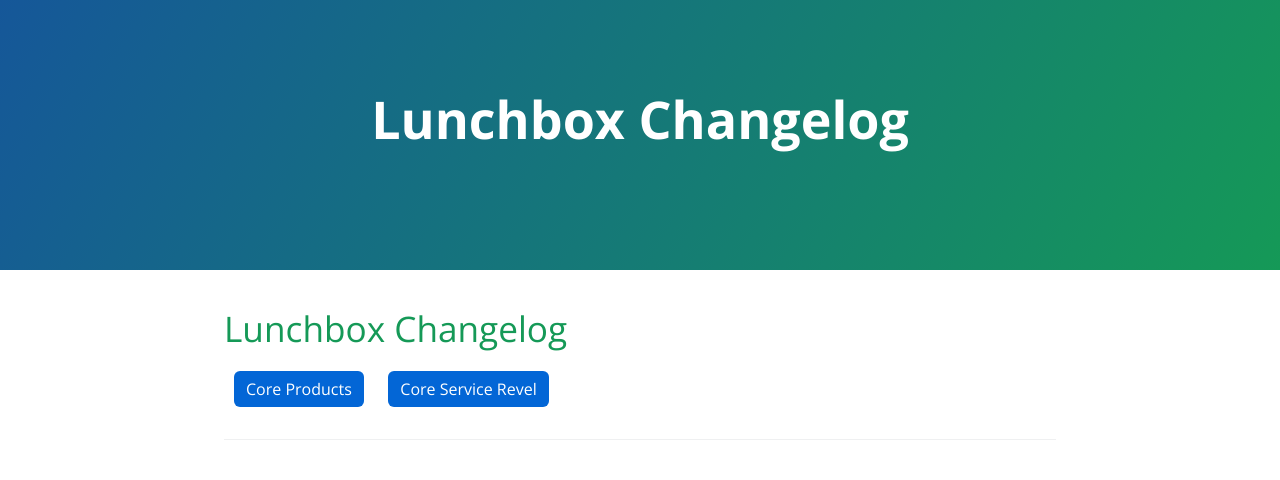
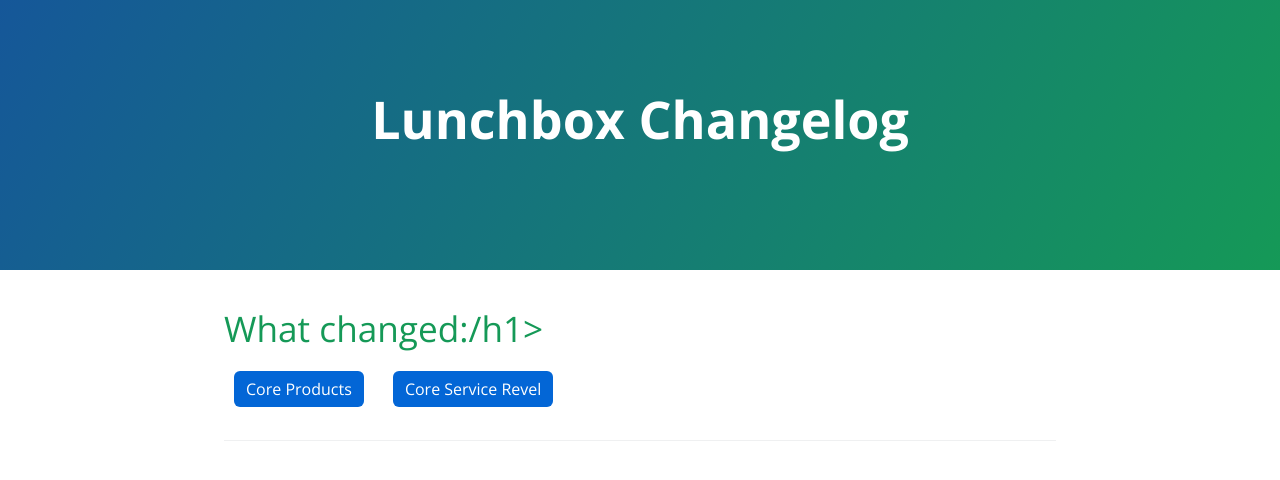
Before and after one commit to lunchboxinc/lbx-changelog, a Jekyll site: the page built from index.md, in a window 1280 px wide. Shown: the top 480 px of the page. Built offline with Jekyll 4.4.1, drawn with Linux system fonts in a browser that asks for light colours; our own code applies the rules of GitHub Pages for plain Markdown files.

Commit message:
minor verbiage change

```diff
--- a/index.md
+++ b/index.md
@@ -2,7 +2,7 @@
 title: Lunchbox Changelog
 ---
 
-<h1>Lunchbox Changelog</h1>
+<h1>What changed:/h1>
 
 <div class="tab-buttons">
   <button onclick="showTab('core-products')">Core Products</button>
```
